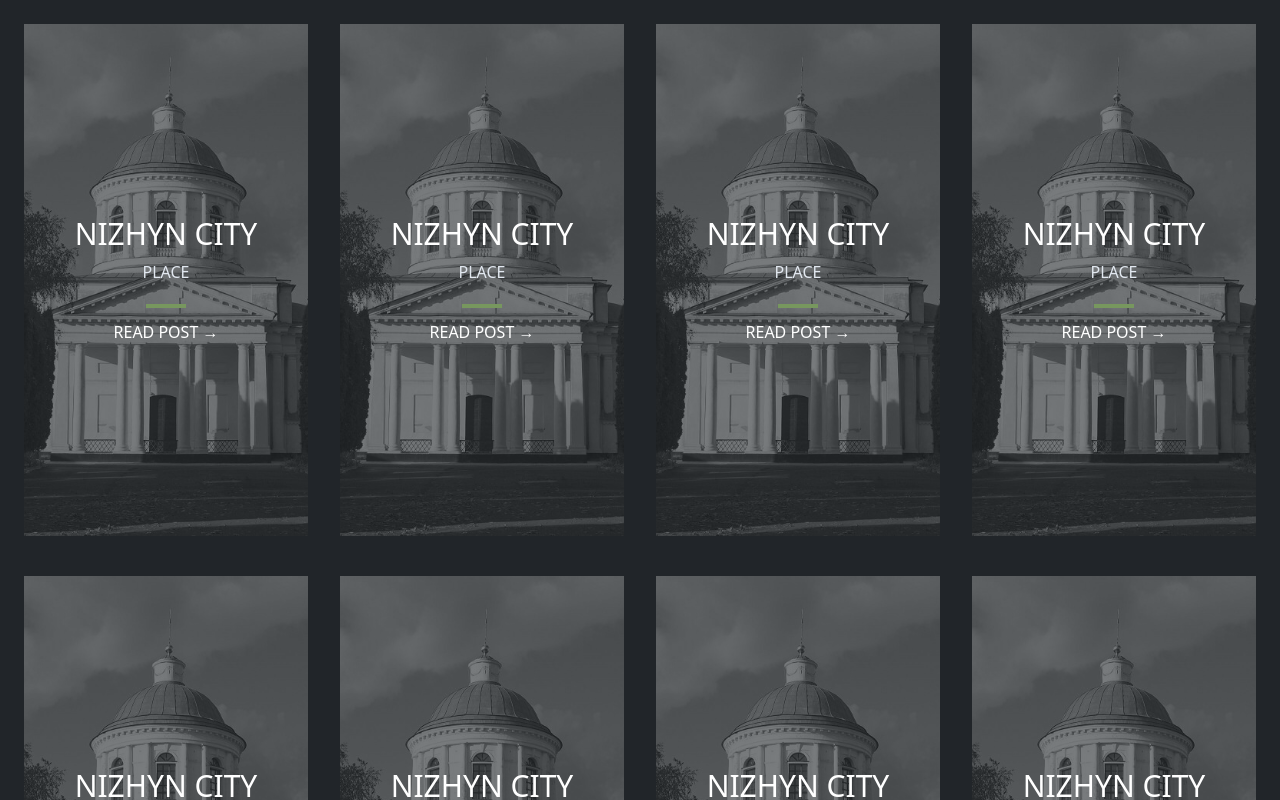
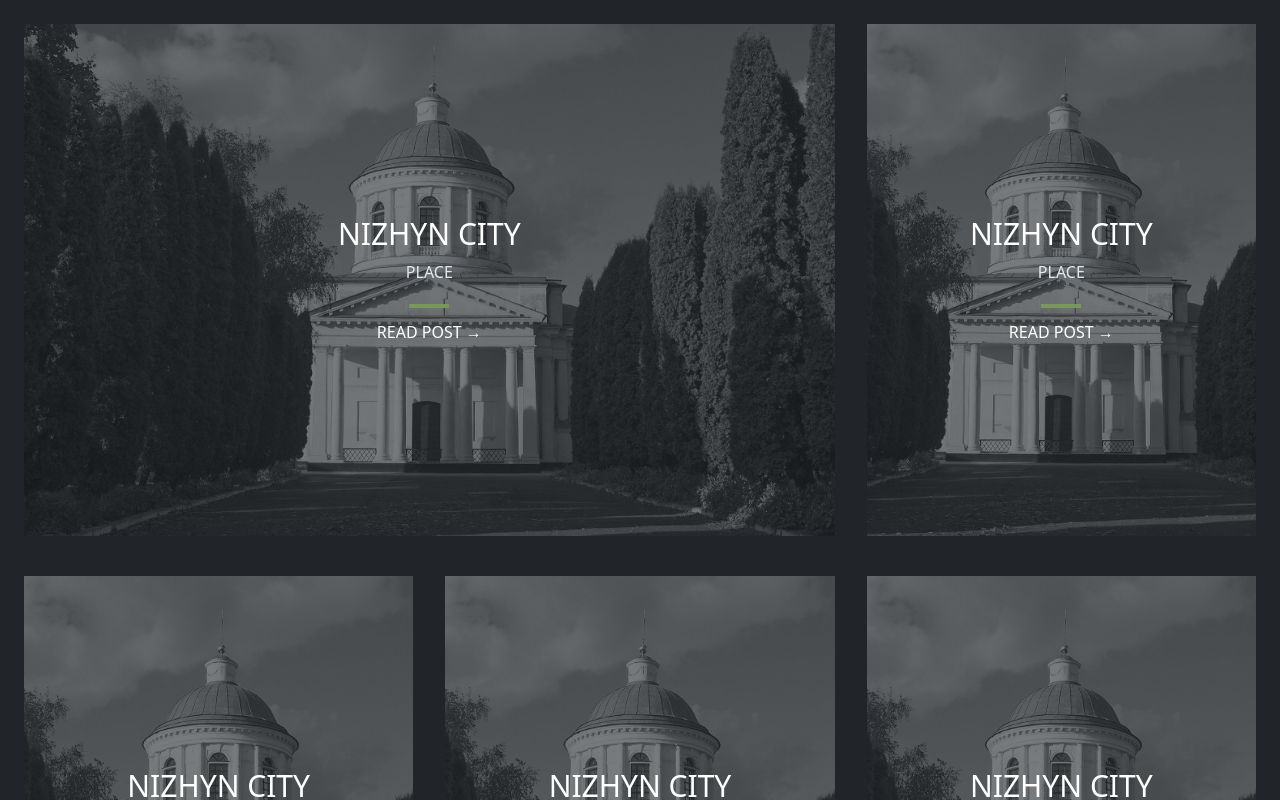
Before and after one commit to tisukRoman/explore-nizhyn, a Next.js app: page / in a window 1280 px wide. Shown: the top 800 px of the page. Built offline with nearby package versions, Linux system fonts and the light colour scheme.

Commit message:
changed grid tamplate a little

```diff
--- a/components/Card.tsx
+++ b/components/Card.tsx
@@ -4,7 +4,7 @@
 
 const Card = () => {
   return (
-    <div className='h-128 w-full bg-gray-200 overflow-hidden relative group'>
+    <div className='h-128 w-full bg-gray-200 overflow-hidden relative group first:col-span-2'>
       <Image
         src='/images/1.jpg'
         alt='nizhyn'
--- a/components/CardsList.tsx
+++ b/components/CardsList.tsx
@@ -3,13 +3,9 @@
 
 type CardsListProps = {};
 
-const posts = [
-  { id: 1, title: 'Nizhyn City', description: 'nksdjd sdkho siqweui uesoejpi' },
-];
-
 const CardsList: FC<CardsListProps> = () => {
   return (
-    <div className='p-6 grid grid-cols-1 gap-y-10 sm:grid-cols-2 gap-x-6 lg:grid-cols-3 xl:grid-cols-4 xl:gap-x-8 max-w-screen-2xl mx-auto'>
+    <div className='p-6 grid grid-cols-1 gap-y-10 sm:grid-cols-2 gap-x-6 lg:grid-cols-3 xl:grid-cols-3 xl:gap-x-8 max-w-screen-2xl mx-auto'>
       {[0, 0, 0, 0, 0, 0, 0, 0, 0, 0].map((post, i) => (
         <Card key={i} />
       ))}
```
